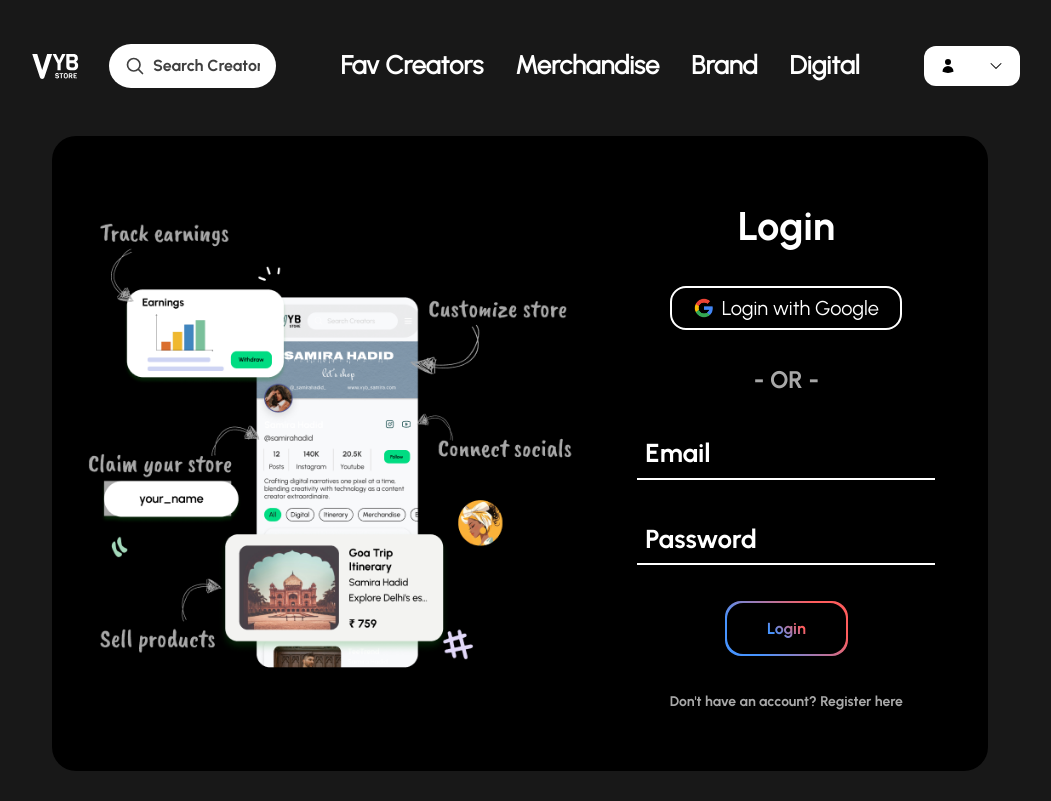
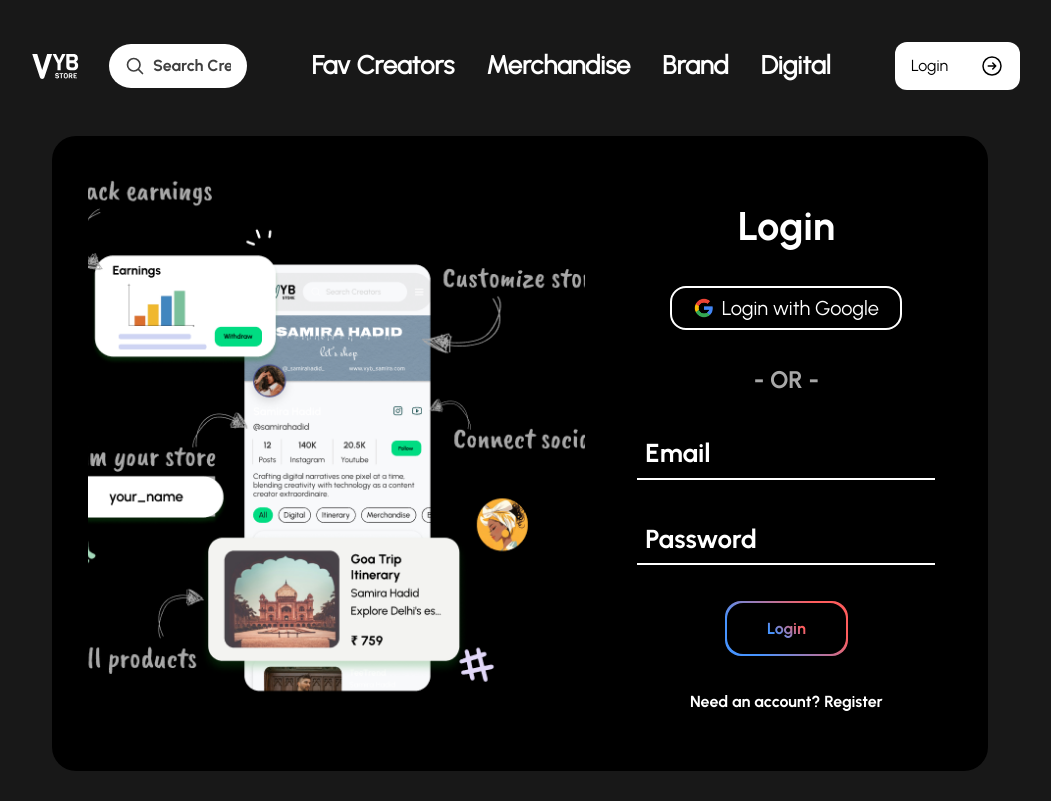
Before and after one commit to AroraKaran19/vyb-store-assignment, a Next.js app: page /authentication in a window 1280 px wide. Shown: the whole page, without its empty margins (120-1171 px from the left). Built offline with nearby package versions, Linux system fonts and the light colour scheme.

Commit message:
Redux and Validation added!

```diff
--- /dev/null
+++ b/app/ClientWrapper.tsx
@@ -0,0 +1,8 @@
+"use client";
+
+import { Provider } from "react-redux";
+import { store } from "../redux/store";
+
+export default function ClientWrapper({ children }: { children: React.ReactNode }) {
+  return <Provider store={store}>{children}</Provider>;
+}
--- a/app/components/Authentication/AuthenticationContainer/AuthenticationContainer.tsx
+++ b/app/components/Authentication/AuthenticationContainer/AuthenticationContainer.tsx
@@ -1,29 +1,72 @@
 "use client";
 import React, { useState } from "react";
+import { useDispatch, useSelector } from "react-redux";
+import {
+  setEmail,
+  setPassword,
+  setUsername,
+  toggleAuthMode,
+  setUserData,
+} from "../../../../redux/authSlice";
+import { loginSchema, registerSchema } from "../validationSchema";
+import { z } from "zod";
+import { RootState } from "../../../../redux/store";
+import { useRouter } from "next/navigation";
 
 const AuthenticationContainer = () => {
 
-  const [isLogin, setIsLogin] = useState(true);
-  const [email, setEmail] = useState<string>("");
-  const [password, setPassword] = useState<string>("");
-  const [confirmPassword, setConfirmPassword] = useState<string>("");
+  const dispatch = useDispatch();
+  const { email, password, username, isLogin, userData } = useSelector(
+    (state: RootState) => state.auth
+  );
+  const router = useRouter();
 
-  // switch between login and register
-  const toggleAuthMode = () => {
-    setIsLogin(!isLogin);
-    setEmail("");
-    setPassword("");
-    setConfirmPassword("");
+  const [isSubmitting, setIsSubmitting] = useState(false);
+
+  const handleEmailChange = (e: React.ChangeEvent<HTMLInputElement>) => {
+    dispatch(setEmail(e.target.value));
+  };
+
+  const handlePasswordChange = (e: React.ChangeEvent<HTMLInputElement>) => {
+    dispatch(setPassword(e.target.value));
+  };
+
+  const handleUsernameChange = (e: React.ChangeEvent<HTMLInputElement>) => {
+    dispatch(setUsername(e.target.value));
+  };
+
+  const handleToggleAuthMode = () => {
+    dispatch(toggleAuthMode());
+  };
+
+  const handleSubmit = async (e: React.FormEvent) => {
+    e.preventDefault();
+    setIsSubmitting(true);
+
+    let validationSchema = isLogin ? loginSchema : registerSchema;
+    try {
+      validationSchema.parse({ email, password, username });
+      if (isLogin) {
+        dispatch(setUserData({ email, username: "JohnDoe" }));
+      } else {
+        dispatch(setUserData({ email, username }));
+      }
+      router.push("/")
+    } catch (error) {
+      if (error instanceof z.ZodError) {
+        alert("Validation errors: " + error.errors.map((error) => `${error.message}`).join(", "));
+      }
+    }
+    setIsSubmitting(false);
   };
 
   return (
-    <>
     <div className="authentication-wrapper w-full flex justify-center items-center">
       <div className="authentication-container w-[90%] bg-black text-white rounded-3xl flex items-stretch sm:flex-col sm:justify-evenly min-h-[635px]">
-          <div className="authentication-container_image w-3/5 flex items-center sm:w-full sm:order-2">
+        <div className="authentication-container_image w-3/5 flex sm:w-full sm:order-2">
           <img
             src="/Authentication/Background.png"
-              className="w-full h-full object-contain"
+            className="w-full h-full object-cover"
             alt="Authentication Background"
             draggable={false}
           />
@@ -34,7 +77,6 @@ const AuthenticationContainer = () => {
             {isLogin ? "Login" : "Register"}
           </div>
 
-            {/* Google Authentication */}
           <div className="authentication-googleauth bg-black border-white border-2 w-[70%] sm:w-[80%] rounded-2xl flex justify-center items-stretch gap-2 cursor-pointer hover:bg-white hover:text-black transition-all duration-200 ease-in-out active:bg-white/80">
             <div className="google-icon-container flex items-center">
               <img
@@ -49,17 +91,34 @@ const AuthenticationContainer = () => {
             </p>
           </div>
 
-            <div className="authform-breakpoint text-[#A8A8A8] select-none"> - OR - </div>
+          <div className="authform-breakpoint text-[#A8A8A8] select-none">
+            {" "}
+            - OR -{" "}
+          </div>
 
-            {/* Form Section */}
-            <form className="authform-emailauth flex flex-col items-center gap-[2.25rem] w-[90%]">
+          <form
+            className="authform-emailauth flex flex-col items-center gap-[2.25rem] w-[90%]"
+            onSubmit={handleSubmit}
+          >
+            {!isLogin && (
               <div className="authform-email-box w-full flex border-b-white border-b-2 p-2">
                 <input
                   type="text"
                   className="bg-transparent text-white outline-none placeholder:text-white"
+                  placeholder="Username"
+                  value={username}
+                  onChange={handleUsernameChange}
+                />
+              </div>
+            )}
+
+            <div className="authform-email-box w-full flex border-b-white border-b-2 p-2">
+              <input
+                type="email"
+                className="bg-transparent text-white outline-none placeholder:text-white"
                 placeholder="Email"
                 value={email}
-                  onChange={(e) => setEmail(e.target.value)}
+                onChange={handleEmailChange}
               />
             </div>
 
@@ -69,24 +128,16 @@ const AuthenticationContainer = () => {
                 className="bg-transparent text-white outline-none placeholder:text-white"
                 placeholder="Password"
                 value={password}
-                  onChange={(e) => setPassword(e.target.value)}
+                onChange={handlePasswordChange}
               />
             </div>
 
-              {!isLogin && (
-                <div className="authform-password-box w-full flex border-b-white border-b-2 p-2">
-                  <input
-                    type="password"
-                    className="bg-transparent text-white outline-none placeholder:text-white"
-                    placeholder="Confirm Password"
-                    value={confirmPassword}
-                    onChange={(e) => setConfirmPassword(e.target.value)}
-                  />
-                </div>
-              )}
-
-              <button type="submit" className="bg-waitlist-btn active:bg-waitlist-btn-hover w-fit rounded-2xl p-[2px]">
-                <div className="btn-wrapper py-4 px-10 w-full flex bg-black rounded-2xl">
+            <button
+              type="submit"
+              className="bg-waitlist-btn w-fit rounded-2xl p-[2px]"
+              disabled={isSubmitting}
+            >
+              <div className="btn-wrapper py-4 px-10 w-full flex bg-black active:bg-black/90 rounded-2xl">
                 <div className="text-wrapper bg-waitlist-btn w-full bg-clip-text">
                   <p className="text-transparent">
                     {isLogin ? "Login" : "Register"}
@@ -96,13 +147,16 @@ const AuthenticationContainer = () => {
             </button>
           </form>
 
-            <div className="toggle-auth text-center text-sm cursor-pointer text-[#A8A8A8]" onClick={toggleAuthMode}>
-              {isLogin ? "Don't have an account? Register here" : "Already have an account? Login here"}
+          <div className="switch-auth-mode text-center">
+            <button onClick={handleToggleAuthMode} className="text-white">
+              {isLogin
+                ? "Need an account? Register"
+                : "Already have an account? Login"}
+            </button>
           </div>
         </div>
       </div>
     </div>
-    </>
   );
 };
 
--- /dev/null
+++ b/app/components/Authentication/validationSchema.ts
@@ -0,0 +1,15 @@
+import { z } from "zod";
+
+export const loginSchema = z.object({
+  email: z.string().email("Invalid email address").min(1, "Email is required"),
+  password: z.string().min(6, "Password must be at least 6 characters").min(1, "Password is required"),
+});
+
+export const registerSchema = z.object({
+  email: z.string().email("Invalid email address").min(1, "Email is required"),
+  password: z.string().min(6, "Password must be at least 6 characters").min(1, "Password is required"),
+  confirmPassword: z.string().min(6, "Confirm Password must be at least 6 characters").min(1, "Confirm Password is required"),
+}).refine((data) => data.password === data.confirmPassword, {
+  message: "Passwords don't match",
+  path: ["confirmPassword"],
+});
--- a/app/components/common/Navbar/Navbar.tsx
+++ b/app/components/common/Navbar/Navbar.tsx
@@ -4,6 +4,9 @@ import NavLinks from "./NavLinks";
 import VYBStoreLogo from "../VYBStoreLogo";
 import "./navbar.css";
 import Link from "next/link";
+import { useSelector } from "react-redux";
+import { RootState } from "@/redux/store";
+import { useRouter } from "next/navigation";
 
 const Navbar = () => {
   const [menuOpen, setMenuOpen] = useState(false);
@@ -11,6 +14,8 @@ const Navbar = () => {
   const [searchValue, setSearchValue] = useState<string>("");
   const [userMenu, setUserMenu] = useState<boolean>();
   const navbarMenu = useRef<HTMLDivElement>(null);
+  const UserData = useSelector((state: RootState) => state.auth.userData);
+  const router = useRouter();
 
   // Navlink Items
   const menu = [
@@ -57,7 +62,7 @@ const Navbar = () => {
   // To open and close hamburger menu
   const toggleMenu = () => {
     setMenuOpen(!menuOpen);
-    console.log("clicked!")
+    console.log("clicked!");
     if (menuOpen) {
       document.body.style.overflow = "auto";
     } else {
@@ -107,9 +112,7 @@ const Navbar = () => {
         {/* Mobile Wrapper */}
         <div
           className={`nav-blur-wrapper w-full h-screen pointer-events-none top-0 left-0 absolute transition-all duration-500 ease-in-out overflow-hidden ${
-            menuOpen
-              ? "bg-black/10 backdrop-blur-sm z-[1001]"
-              : "opacity-0"
+            menuOpen ? "bg-black/10 backdrop-blur-sm z-[1001]" : "opacity-0"
           }
           }`}
         >
@@ -119,9 +122,23 @@ const Navbar = () => {
             } flex flex-col gap-4 rounded-tl-3xl rounded-bl-3xl`}
             ref={navbarMenu}
           >
-            <div className="menu-close-btn absolute top-5 right-5" onClick={toggleMenu}>
-              <svg xmlns="http://www.w3.org/2000/svg" fill="none" viewBox="0 0 24 24" strokeWidth={1.5} stroke="white" className="size-6">
-                <path strokeLinecap="round" strokeLinejoin="round" d="M6 18 18 6M6 6l12 12" />
+            <div
+              className="menu-close-btn absolute top-5 right-5"
+              onClick={toggleMenu}
+            >
+              <svg
+                xmlns="http://www.w3.org/2000/svg"
+                fill="none"
+                viewBox="0 0 24 24"
+                strokeWidth={1.5}
+                stroke="white"
+                className="size-6"
+              >
+                <path
+                  strokeLinecap="round"
+                  strokeLinejoin="round"
+                  d="M6 18 18 6M6 6l12 12"
+                />
               </svg>
             </div>
           </div>
@@ -136,7 +153,7 @@ const Navbar = () => {
           <div className="logo-box w-max flex items-center">
             <VYBStoreLogo
               className="cursor-pointer"
-              onClick={() => window.location.replace("/")}
+              onClick={() => router.push("/")}
             />
           </div>
 
@@ -176,8 +193,10 @@ const Navbar = () => {
           <div className="user-menu w-max flex justify-center items-center select-none sm:hidden">
             <div
               className="user-menu-wrapper bg-white active:bg-white/80 flex py-3 px-4 gap-8 rounded-xl relative cursor-pointer transition-all duration-200 ease-in-out"
-              onClick={() => toggleUserMenu()}
+              onClick={() => {UserData ? toggleUserMenu() : window.location.href = "/authentication"}}
             >
+              {UserData ? (
+                <>
                   <div className="user-icon-wrapper h-full flex items-center">
                     <svg
                       xmlns="http://www.w3.org/2000/svg"
@@ -221,6 +240,28 @@ const Navbar = () => {
                       </Link>
                     ))}
                   </div>
+                </>
+              ) : (
+                <>
+                  <p>Login</p>
+                  <div className="login-icon">
+                    <svg
+                      xmlns="http://www.w3.org/2000/svg"
+                      fill="none"
+                      viewBox="0 0 24 24"
+                      strokeWidth={1.5}
+                      stroke="currentColor"
+                      className="size-6"
+                    >
+                      <path
+                        strokeLinecap="round"
+                        strokeLinejoin="round"
+                        d="m12.75 15 3-3m0 0-3-3m3 3h-7.5M21 12a9 9 0 1 1-18 0 9 9 0 0 1 18 0Z"
+                      />
+                    </svg>
+                  </div>
+                </>
+              )}
             </div>
           </div>
 
--- a/app/layout.tsx
+++ b/app/layout.tsx
@@ -2,6 +2,7 @@ import type { Metadata } from "next";
 import localFont from "next/font/local";
 import "./globals.css";
 import Navbar from "./components/common/Navbar/Navbar";
+import ClientWrapper from "./ClientWrapper";
 
 const UrbanistRegular = localFont({
   src: "./fonts/Urbanist/Urbanist-Regular.ttf",
@@ -20,11 +21,15 @@ export default function RootLayout({
 }>) {
   return (
     <html lang="en">
-      <body className={`antialiased max-w-full bg-[#181818] ${UrbanistRegular.className}`}>
-        <Navbar />
-        <main className="max-w-full sm:px-4 md:px-10 screen_992:px-[4.375rem] screen_1200:px-[7.5rem] xl:px-[9.375rem]">
-          {children}
-        </main>
+      <body
+        className={`antialiased max-w-full bg-[#181818] ${UrbanistRegular.className}`}
+      >
+        <ClientWrapper>
+          <Navbar />
+          <main className="max-w-full sm:px-4 md:px-10 screen_992:px-[4.375rem] screen_1200:px-[7.5rem] xl:px-[9.375rem]">
+            {children}
+          </main>
+        </ClientWrapper>
       </body>
     </html>
   );
--- /dev/null
+++ b/redux/authSlice.ts
@@ -0,0 +1,45 @@
+import { createSlice, PayloadAction } from '@reduxjs/toolkit';
+
+interface AuthState {
+  email: string;
+  password: string;
+  username: string;
+  userData: { email: string; username: string } | null;
+  isLogin: boolean;
+}
+
+const initialState: AuthState = {
+  email: '',
+  password: '',
+  username: '',
+  userData: null,
+  isLogin: true,  // Switch between Login/Signup mode
+};
+
+const authSlice = createSlice({
+  name: 'auth',
+  initialState,
+  reducers: {
+    setEmail: (state, action: PayloadAction<string>) => {
+      state.email = action.payload;
+    },
+    setPassword: (state, action: PayloadAction<string>) => {
+      state.password = action.payload;
+    },
+    setUsername: (state, action: PayloadAction<string>) => {
+      state.username = action.payload;
+    },
+    setUserData: (state, action: PayloadAction<AuthState['userData']>) => {
+      state.userData = action.payload;
+    },
+    toggleAuthMode: (state) => {
+      state.isLogin = !state.isLogin;
+      state.email = '';
+      state.password = '';
+      state.username = '';
+    },
+  },
+});
+
+export const { setEmail, setPassword, setUsername, setUserData, toggleAuthMode } = authSlice.actions;
+export default authSlice.reducer;
--- /dev/null
+++ b/redux/store.ts
@@ -0,0 +1,11 @@
+import { configureStore } from "@reduxjs/toolkit";
+import authReducer from "./authSlice";
+
+export const store = configureStore({
+  reducer: {
+    auth: authReducer,
+  },
+});
+
+export type RootState = ReturnType<typeof store.getState>;
+export type AppDispatch = typeof store.dispatch;
```
Also changed, not shown: package.json (+8 -5 lines), 1 other file (tests, documents, lock files or other folders). Lines whose indentation alone changed are shown as unchanged.
